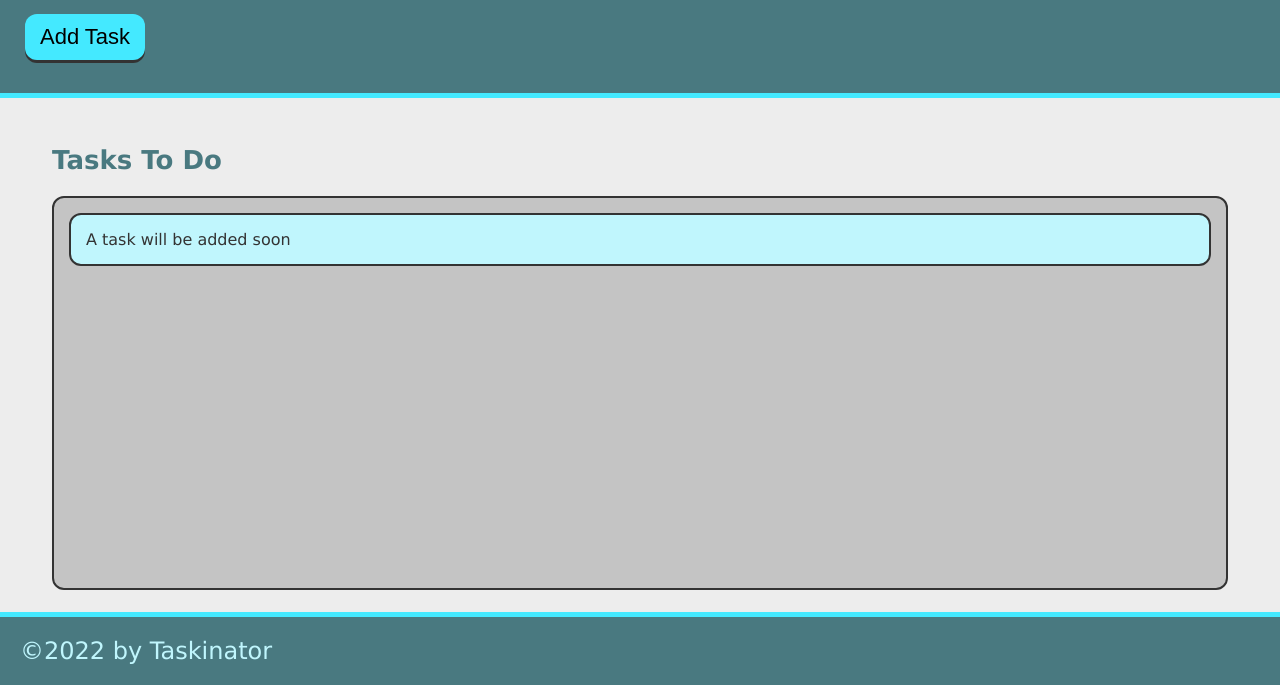
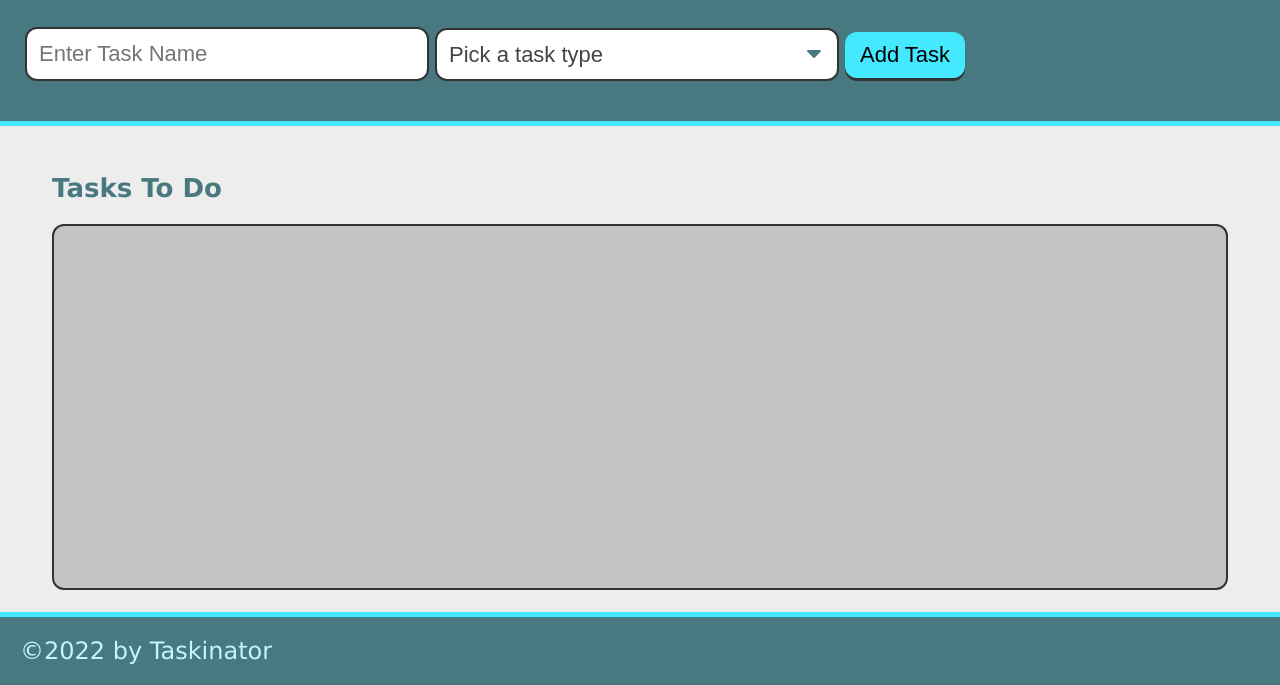
Before and after one commit to drewk2629/taskinator, a plain HTML site: page index.html in a window 1280 px wide. Shown: the part 115-800 px from the top of the page. Drawn offline with Linux system fonts and the light colour scheme.

Commit message:
added dropdown

```diff
--- a/index.html
+++ b/index.html
@@ -11,15 +11,26 @@
     <header>
         <h1 class="page-title">Taskinator</h1>
         <p>Click the button below to add a new task!</p>
-        <button class="btn" id="save-task">Add Task</button>
+        <form id="task-form">
+            <div class="form-group">
+            <input type="text" name="task-name" placeholder="Enter Task Name" /></div>
+            <div class="form-group">
+                <select name="task-type" class="select-dropdown">
+                  <option value="" disabled selected>Pick a task type</option>
+                  <option value="Print">Print</option>
+                  <option value="Web">Web</option>
+                  <option value="Mobile">Mobile</option>
+                </select>
+              </div>
+            <div class="form-group">
+            <button class="btn" id="save-task" type="submit">Add Task</button></div>
+        </form>
     </header>
 
     <main class="page-content">
         <section class="task-list-wrapper">
             <h2 class="list-title">Tasks To Do</h2>
-            <ul class="task-list" id="tasks-to-do">
-                <li class="task-item">A task will be added soon</li>
-            </ul>
+            <ul class="task-list" id="tasks-to-do"></ul>
         </section>
     </main>
     <footer>
```
